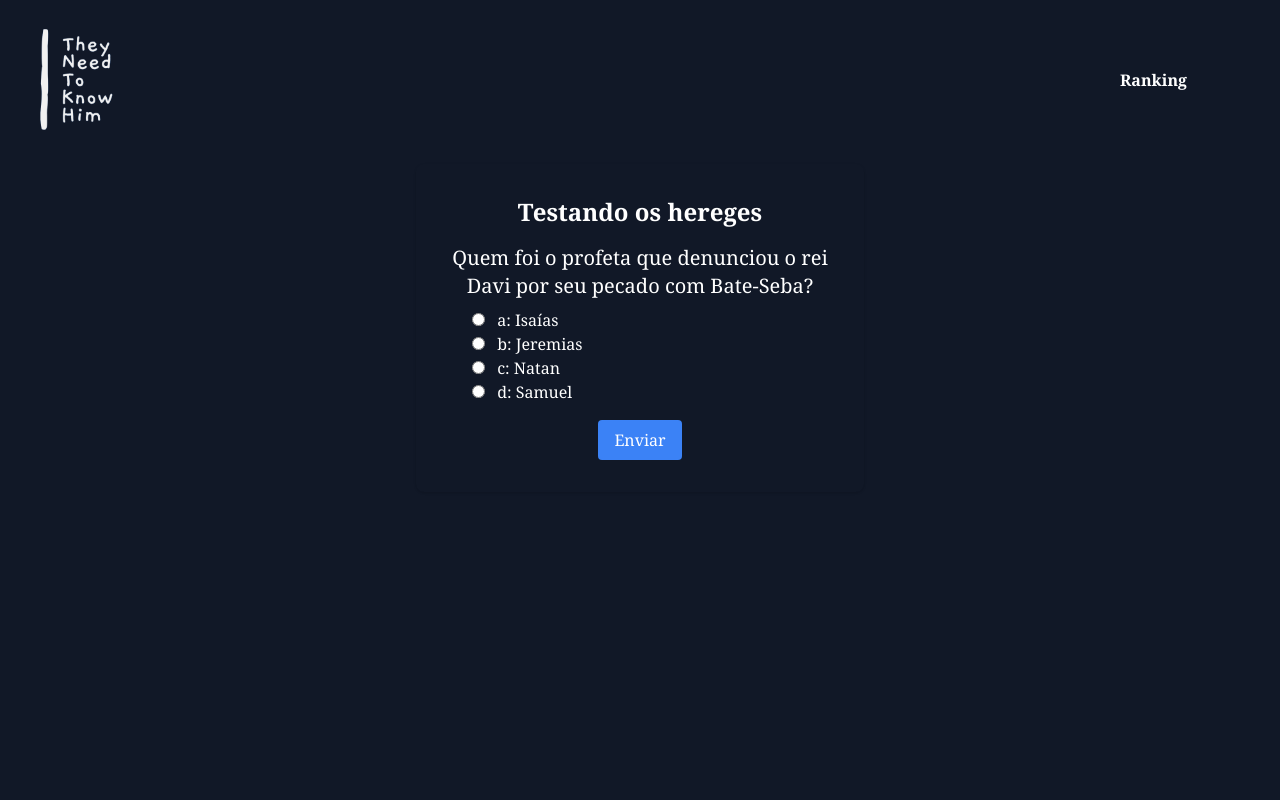
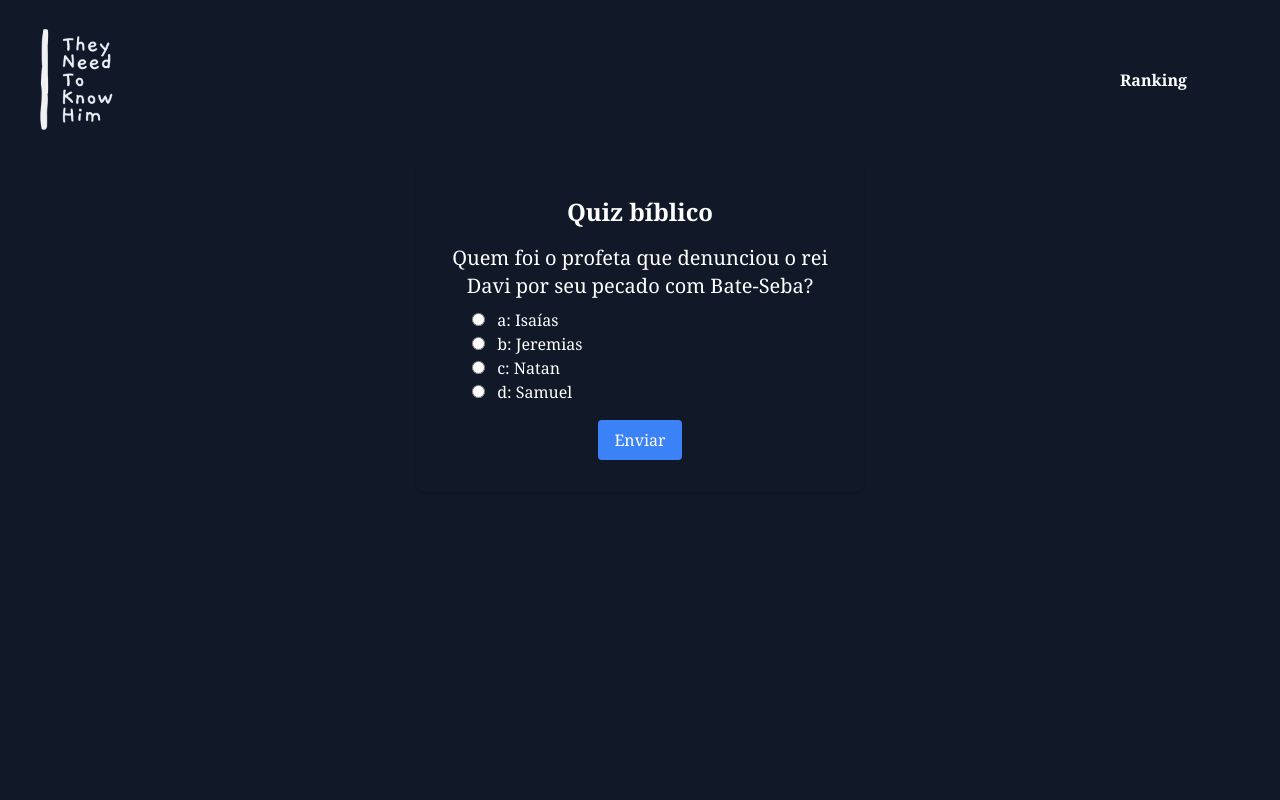
Before and after one commit to SerginhoTanaka/exten-o-tntn, a Django app: page /game/index_game/1/ in a window 1280 px wide. Run offline with Django 5.2, Linux system fonts and the light colour scheme; some libraries are stand-ins or nearby versions.

Commit message:
alteração dos textos

```diff
--- a/game/templates/game/index_game.html
+++ b/game/templates/game/index_game.html
@@ -15,7 +15,7 @@
     <div class="my-1 flex items-center justify-center text-white bg-gray-900">
         <div style="padding: 2rem;"
             class=" w-24 border-gray-500 p-8 w-full rounded-lg shadow dark:border md:mt-0 sm:max-w-md xl:p-0 dark:bg-gray-800 dark:border-gray-700">
-            <h1 class="text-2xl font-bold mb-4 text-center">Testando os hereges</h1>
+            <h1 class="text-2xl font-bold mb-4 text-center">Quiz bíblico</h1>
             <form class="flex flex-col items-center" method="POST" action="{% url 'index_game' user_id question_id %}">
                 {% csrf_token %}
                 <p class="text-center text-xl mb-2">{{ question.Pergunta }}</p>
--- a/game/views.py
+++ b/game/views.py
@@ -23,7 +23,7 @@ def index_game(request, user_id, question_id=None):
             user.score += 10
             user.save()
         else:
-            message = 'Errou! Estude mais, filisteu incircunciso'
+            message = 'Infelizmente a resposta está incorreta'
             user.score -= 5
             user.save()
 
```
